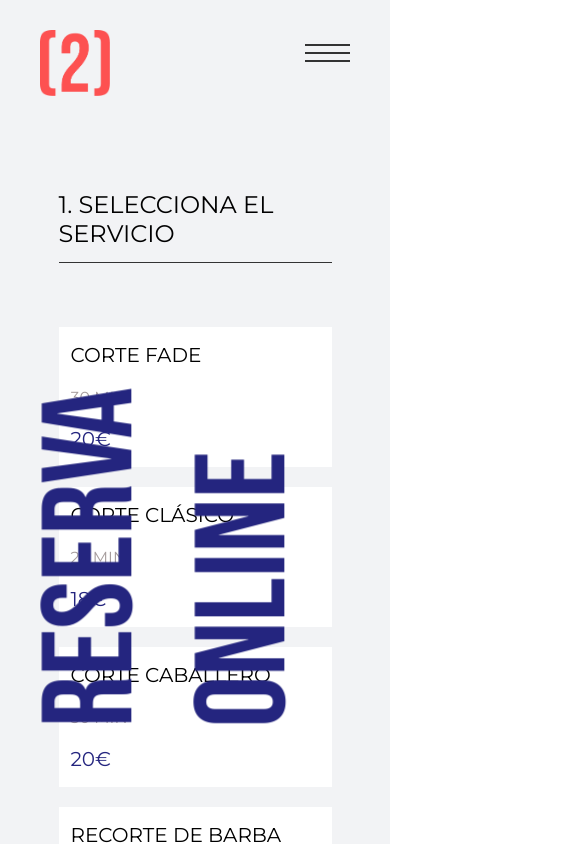
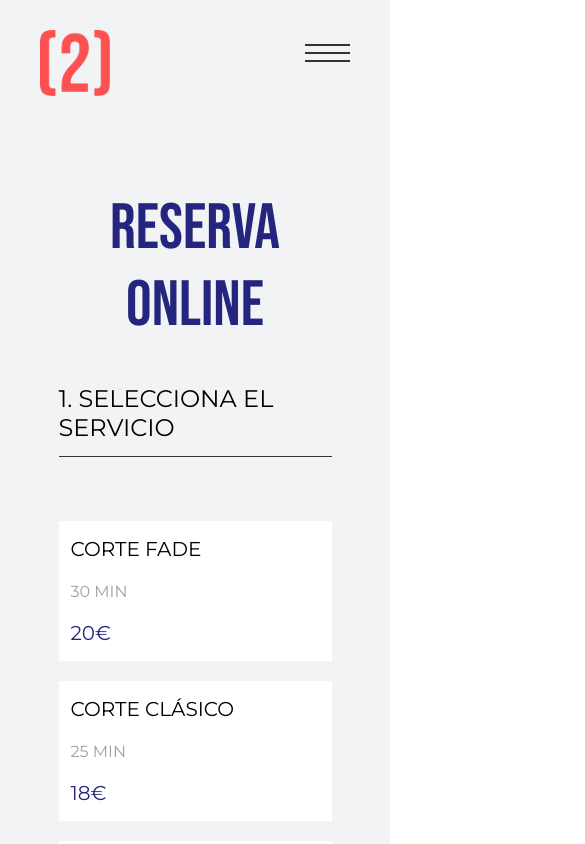
Before and after one commit to JaumeEsquerdo/peluqueria-la-silla-2, a React (Vite) app in the folder la-silla-2/: page /reservas in a window 390 px wide. Shown: the top 844 px of the page, 585 px wide, since content can reach past the window. Built offline with nearby package versions, Linux system fonts and the light colour scheme.

Commit message:
hook + responsive reservas

```diff
--- /dev/null
+++ b/la-silla-2/src/hooks/useHandleScroll.js
@@ -0,0 +1,36 @@
+import { useEffect } from "react";
+
+export const useHandleScroll = ({ titleRef, containerRef }) => {
+  useEffect(() => {
+    /* Aquí obtenemos los elementos reales del DOM: */
+    const title = titleRef.current;
+    const container = containerRef.current;
+
+    /* return si es mobile */
+    if (window.innerWidth < 900) return;
+
+    if (!title || !container) return;
+
+    const handleScroll = () => {
+      /* container.offsetTop: Distancia desde el inicio de la página hasta donde empieza la sección. */
+      /* container.offsetHeight: Altura total de la sección */
+      /* containerBottom: inicio + altura -> la posición exacta donde termina la sección.*/
+      const containerBottom = container.offsetTop + container.offsetHeight;
+
+      /* Si la mitad de la pantalla ya pasó el final de la sección… */
+      if (window.scrollY + window.innerHeight / 2 > containerBottom) {
+        title.style.position = "absolute";
+        title.style.top = container.offsetHeight - 200 + "px";
+        /*se pone cerca del final de la sección, pero 200px antes. */
+      } else {
+        title.style.position = "fixed";
+        title.style.top = "42%";
+      }
+    };
+
+    window.addEventListener("scroll", handleScroll);
+    handleScroll();
+
+    return () => window.removeEventListener("scroll", handleScroll);
+  }, [titleRef, containerRef]);
+};
--- a/la-silla-2/src/pages/Reservas/Confirmada.jsx
+++ b/la-silla-2/src/pages/Reservas/Confirmada.jsx
@@ -1,6 +1,7 @@
 import "./reservas.css";
 import "./reservaConfirmada.css";
 import { Link } from "react-router";
+import { Header } from "../../components/Header/Header";
 
 import { useReserva } from "../../hooks/useReserva";
 
@@ -11,7 +12,7 @@ const Confirmada = () => {
 
   return (
     <div className="ReservasPage">
-      <header className="SubHeader">
+      {/* <header className="SubHeader">
         <a className="SubHeader-icon" href="/">
           (2)
         </a>
@@ -29,7 +30,8 @@ const Confirmada = () => {
             PRECIOS
           </a>
         </ul>
-      </header>
+      </header> */}
+      <Header />
       <section className="Reservas-content">
         <h2 className="Reservas-h2">RESERVA ONLINE</h2>
         <span className="ReservaConfirmada-line"></span>
--- a/la-silla-2/src/pages/Reservas/Reservas.jsx
+++ b/la-silla-2/src/pages/Reservas/Reservas.jsx
@@ -1,10 +1,12 @@
-import { useState } from "react";
+import { useState, useRef } from "react";
 import { Calendar } from "../../components/Calendar/Calendar";
 import { TimeSlots } from "../../components/TimeSlots/TimeSlots";
 import "./reservas.css";
 import { useReserva } from "../../hooks/useReserva";
 import { useNavigate } from "react-router";
 import { Header } from "../../components/Header/Header";
+import { useHandleScroll } from "../../hooks/useHandleScroll";
+
 const servicios = [
   { servicio: "CORTE FADE", tiempo: "30 MIN", precio: "20€" },
   { servicio: "CORTE CLÁSICO", tiempo: "25 MIN", precio: "18€" },
@@ -24,6 +26,10 @@ const Reservas = () => {
   const [selectedTime, setSelectedTime] = useState();
   const { updateReserva, reserva } = useReserva();
   const navigate = useNavigate();
+  const sectionRef = useRef();
+  const titleRef = useRef();
+
+  useHandleScroll({ titleRef, containerRef: sectionRef });
 
   const isValid =
     reserva.servicio &&
@@ -63,8 +69,10 @@ const Reservas = () => {
         </ul>
       </header> */}
       <Header />
-      <section className="Reservas-content">
-        <h2 className="Reservas-h2">RESERVA ONLINE</h2>
+      <section ref={sectionRef} className="Reservas-content">
+        <h2 ref={titleRef} className="Reservas-h2">
+          RESERVA ONLINE
+        </h2>
         <div className="Reservas-steps">
           {/* paso 1 */}
           <div className="Reservas-select">
--- a/la-silla-2/src/pages/Reservas/reservas.css
+++ b/la-silla-2/src/pages/Reservas/reservas.css
@@ -50,6 +50,7 @@
 }
 
 /* content */
+
 .Reservas-content {
   flex: 1;
   width: 70%;
@@ -58,12 +59,12 @@
 }
 
 .Reservas-h2 {
-  position: fixed;
+  position: absolute;
   top: 42%;
   left: -13%;
   width: fit-content;
   transform: rotate(-90deg);
-  font-size: 8rem;
+  font-size: clamp(64px, 8vw, 120px);
   font-family: "Bebas Neue", sans-serif;
   color: var(--main-color);
 }
@@ -265,7 +266,7 @@
   color: #a69d9d;
 }
 
-@media (max-width: 768px) {
+@media (max-width: 900px) {
   .SubHeader {
     grid-template-columns: 1fr;
     gap: 24px;
@@ -275,4 +276,17 @@
   .SubHeader-links {
     align-items: center;
   }
+  .Reservas-h2 {
+    text-align: center;
+    left: auto;
+    position: relative;
+    width: 100%;
+    transform: rotate(0);
+    padding-bottom: 40px;
+  }
+
+  .Reservas-resumenContent {
+    min-width: auto;
+    width: 100%;
+  }
 }
```
